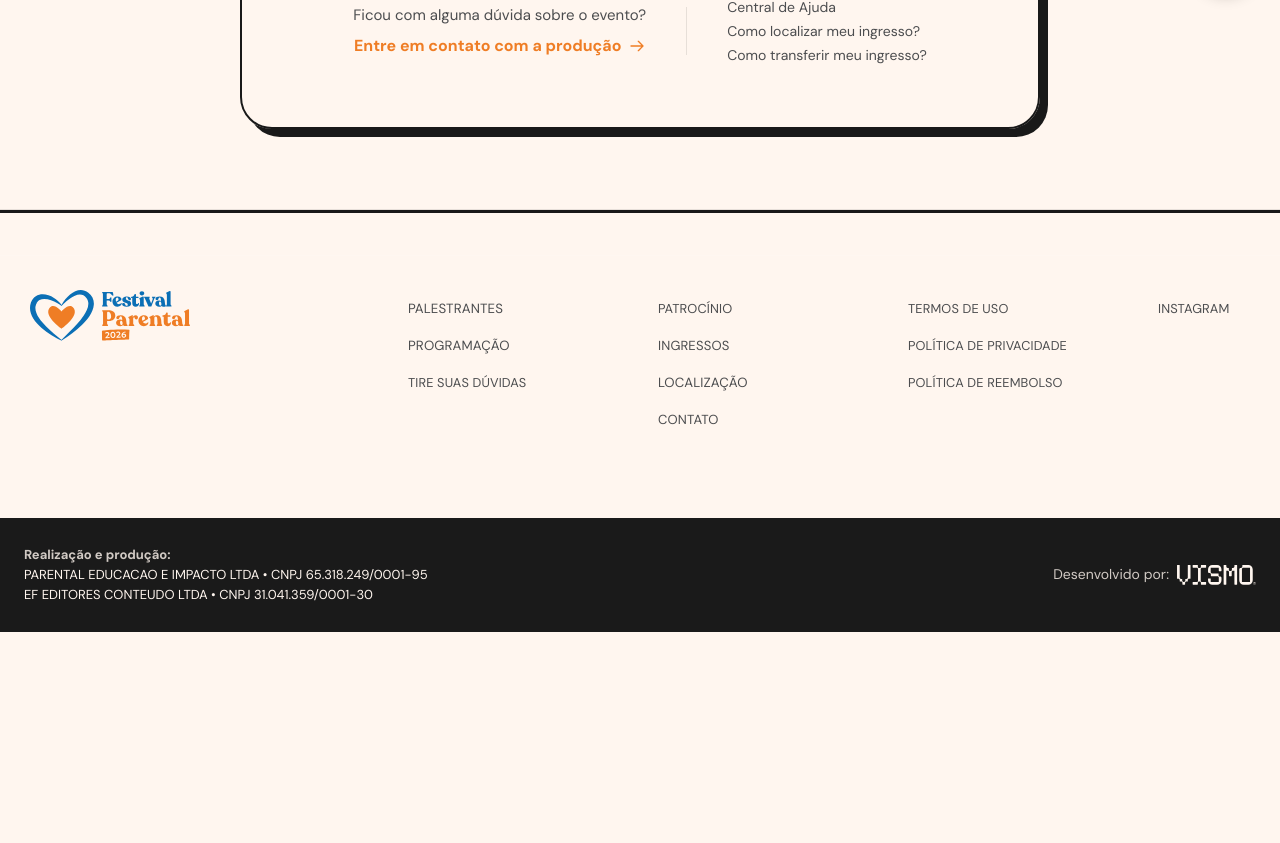
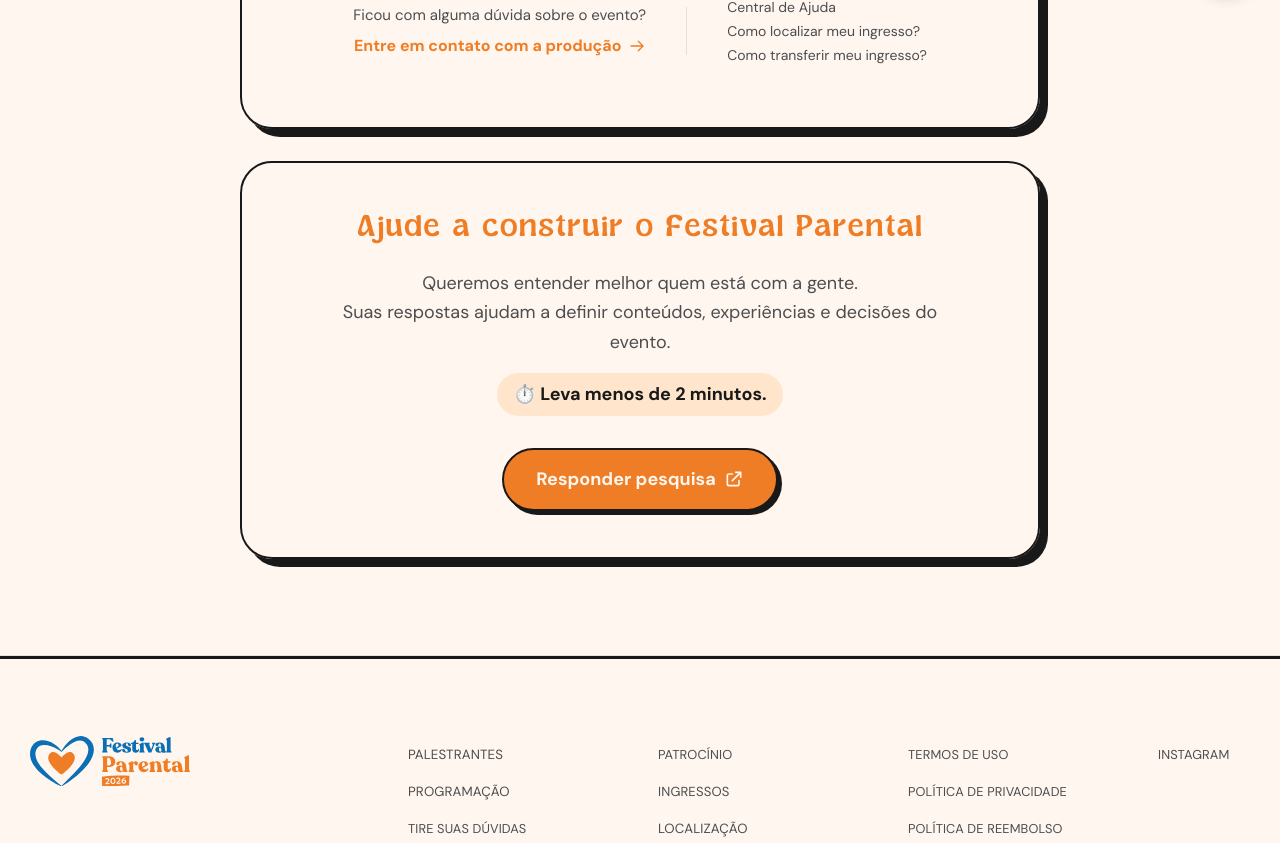
Before and after one commit to oanthonydesign/-LP-Festival-parental, a Next.js app: page /obrigado in a window 1280 px wide. Shown: the part 714-1557 px from the top of the page. Before the commit the page ends 1346 px from the top, so only its background shows below. Built offline with nearby package versions, Linux system fonts and the light colour scheme.

Commit message:
feat: adiciona box de pesquisa na pagina de obrigado

```diff
--- a/src/app/obrigado/page.tsx
+++ b/src/app/obrigado/page.tsx
@@ -97,6 +97,42 @@ export default function ObrigadoPelaCompra() {
                                 </div>
                             </div>
                         </div>
+
+                        {/* Segundo Box - Pesquisa */}
+                        <div className="bg-[#fff6ef] relative rounded-[32px] w-full max-w-[800px] mt-8 mb-4">
+                            {/* Borda e Sombra idênticas à Landing Page */}
+                            <div aria-hidden="true" className="absolute border-2 border-[#191919] border-solid inset-0 pointer-events-none rounded-[32px] shadow-[8px_8px_0px_0px_#191919] z-0" />
+
+                            <div className="flex flex-col items-center w-full px-6 py-12 md:p-12 relative z-10">
+                                {/* Título */}
+                                <h2 className="text-3xl md:text-4xl font-normal mb-6 text-center font-sugar-peachy text-[#ef7d25] tracking-wide leading-[1]">
+                                    Ajude a construir o Festival Parental
+                                </h2>
+
+                                {/* Descrição */}
+                                <div className="flex flex-col gap-4 items-center text-center font-dm-sans text-[#4c4d4f] text-[16px] md:text-[18px] w-full max-w-[600px] mb-8">
+                                    <p className="leading-relaxed">
+                                        Queremos entender melhor quem está com a gente.<br className="hidden md:block"/> Suas respostas ajudam a definir conteúdos, experiências e decisões do evento.
+                                    </p>
+                                    <p className="font-bold text-[#191919] bg-[#f7a73c]/20 px-4 py-2 rounded-full">
+                                        ⏱️ Leva menos de 2 minutos.
+                                    </p>
+                                </div>
+
+                                {/* Botão Form */}
+                                <a
+                                    href="https://forms.gle/bgDxTnkGyJY8epqB8"
+                                    target="_blank"
+                                    rel="noopener noreferrer"
+                                    className="inline-flex items-center justify-center gap-2 bg-[#ef7d25] text-[#fff6ef] px-8 py-4 rounded-[32px] font-dm-sans font-bold text-[16px] md:text-[18px] border-2 border-[#191919] shadow-[4px_4px_0px_0px_#191919] hover:translate-y-[2px] hover:shadow-[2px_2px_0px_0px_#191919] transition-all w-full md:w-auto text-center"
+                                >
+                                    Responder pesquisa
+                                    <svg className="w-5 h-5 flex-shrink-0" fill="none" stroke="currentColor" viewBox="0 0 24 24" xmlns="http://www.w3.org/2000/svg">
+                                        <path strokeLinecap="round" strokeLinejoin="round" strokeWidth={2} d="M10 6H6a2 2 0 00-2 2v10a2 2 0 002 2h10a2 2 0 002-2v-4M14 4h6m0 0v6m0-6L10 14" />
+                                    </svg>
+                                </a>
+                            </div>
+                        </div>
                     </div>
                 </section>
 
```
